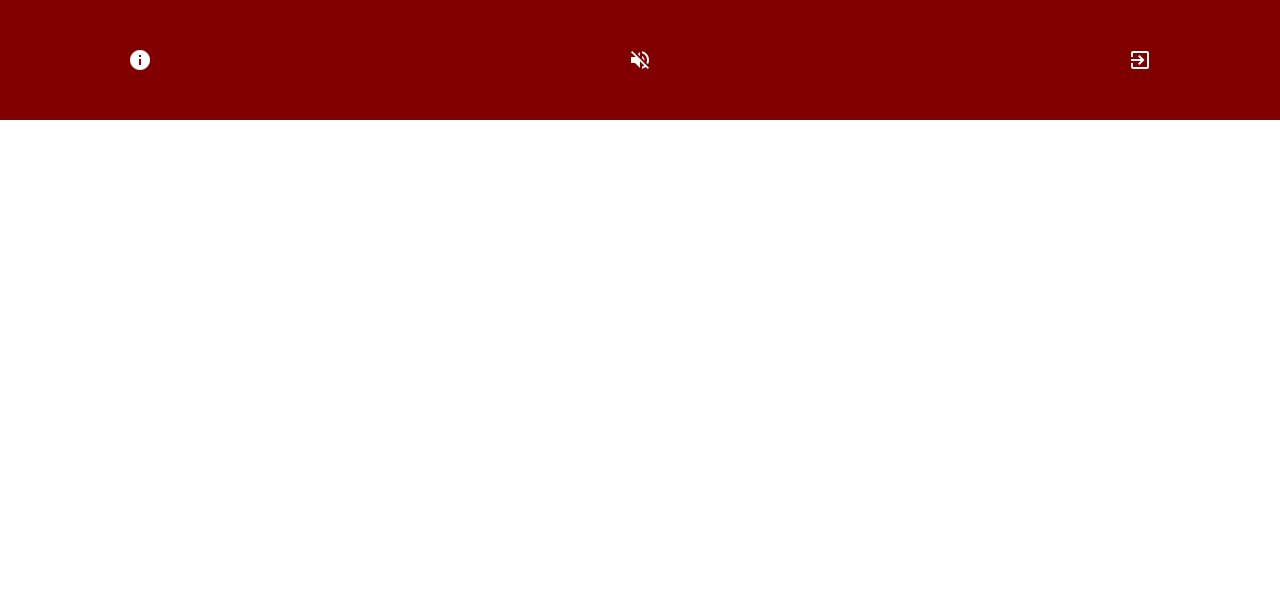
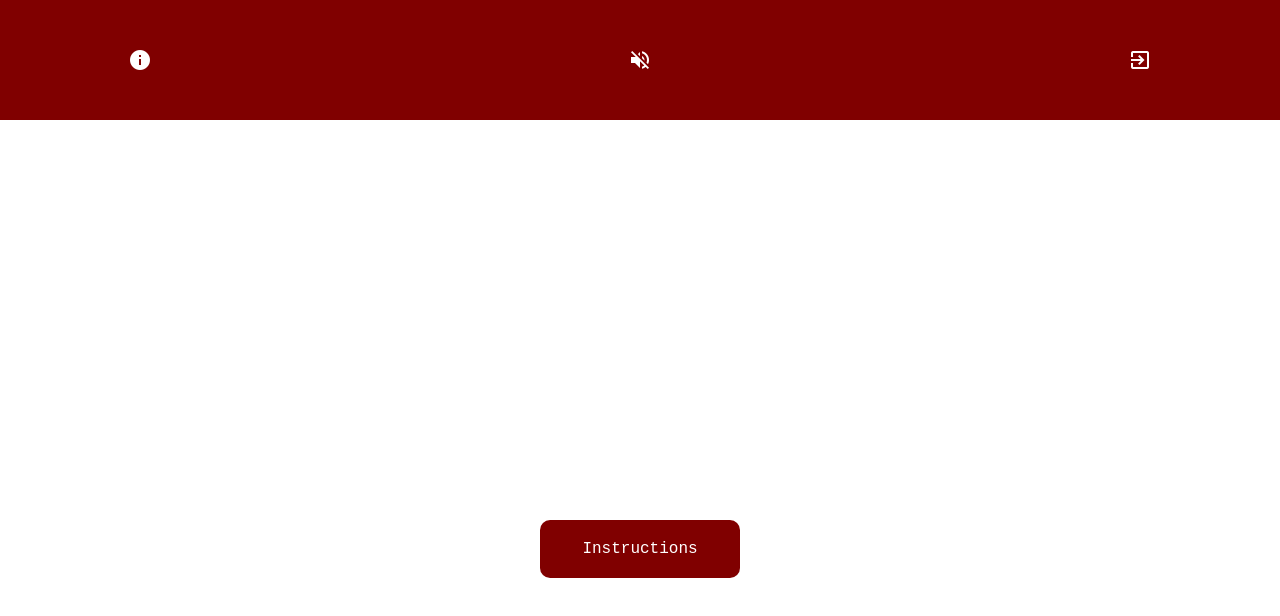
Before and after one commit to bryansmullen/greetings-heroes, a plain HTML site: page index.html in a window 1280 px wide. Drawn offline with Linux system fonts and the light colour scheme; a web font is replaced by a local one.

Commit message:
Add Instructions Button To DOM
This commit renders an instructions button to the main title screen,
including basic styles for the button, hover, and click states, as well
as appropriate cursor.

```diff
--- a/assets/css/style.scss
+++ b/assets/css/style.scss
@@ -1,8 +1,11 @@
+@import url("https://use.typekit.net/twt4nji.css");
+
 $gh-earth: #8F4836;
 $gh-red: #991B00;
 $gh-dark-red: #800000;
 $gh-magenta: #99004C;
 $gh-violet: #8C078C;
+$gh-courier: courier-prime, monospace;
 
 * {
   box-sizing: border-box;
@@ -24,3 +27,27 @@ header {
     color: lighten($gh-red, 50%);
   }
 }
+
+main{
+  display:flex;
+  justify-content: center;
+  padding-top: 400px;
+}
+
+.button {
+  padding: 20px 40px;
+  background-color: $gh-dark-red;
+  color: white;
+  font-family: $gh-courier;
+  width: 200px;
+  border-radius: 10px;
+  text-align: center;
+
+  &:hover{
+    background-color: $gh-earth;
+    cursor: pointer;
+  }
+  &:active{
+    background-color: $gh-violet;
+  }
+}
--- a/index.html
+++ b/index.html
@@ -15,5 +15,8 @@
     <i class="material-icons">volume_off</i>
     <i class="material-icons">exit_to_app</i>
   </header>
+  <main>
+    <div class="button">Instructions</div>
+  </main>
 </body>
 </html>
```
Also changed, not shown: README.md, assets/css/style.css, 1 other file.
